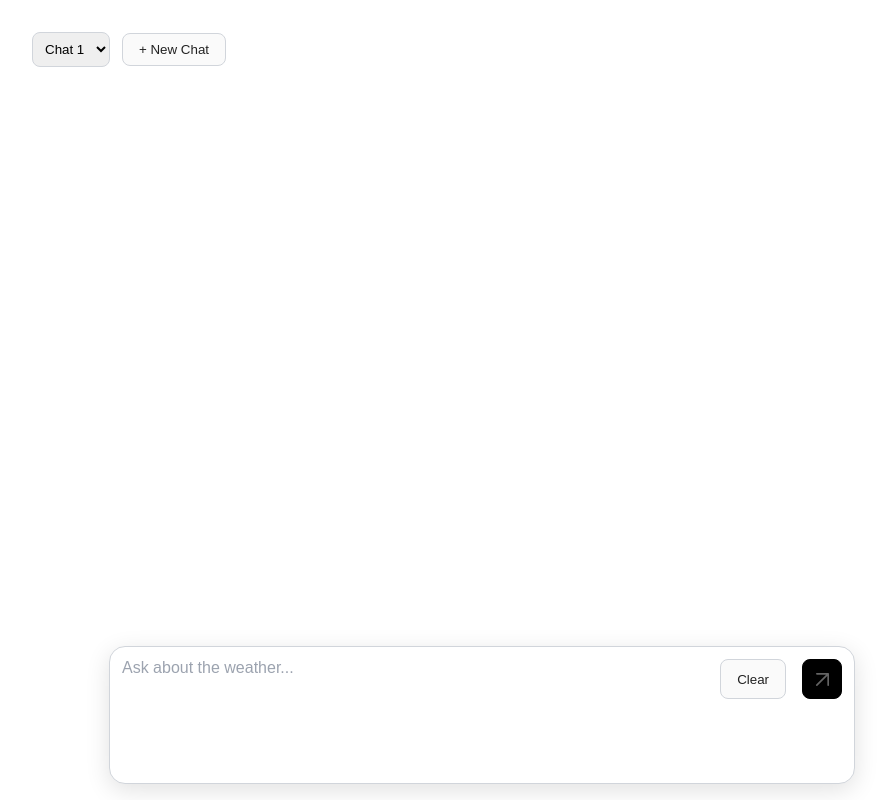
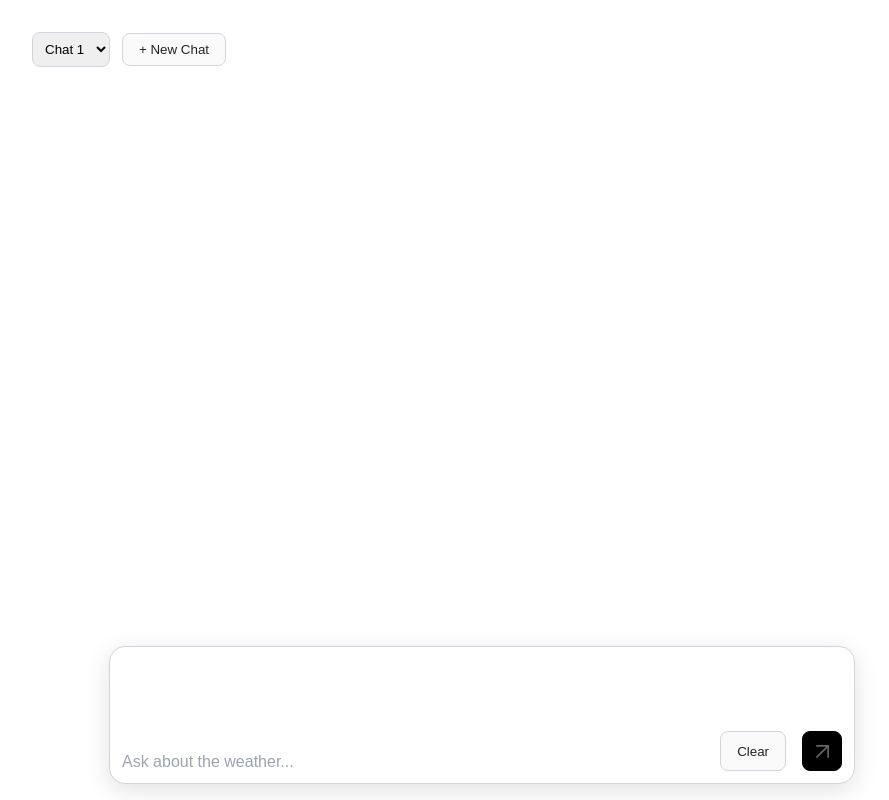
Before and after one commit to shantanugondane/WeatherChatApp, a Next.js app: page / in a window 1280 px wide. Shown: the whole page, without its empty margins (158-1047 px from the left). Built offline with nearby package versions, Linux system fonts and the light colour scheme.

Commit message:
update global.css

```diff
--- a/src/app/globals.css
+++ b/src/app/globals.css
@@ -52,7 +52,7 @@ body {
 
 .chat-input-bar {
   display: flex;
-  align-items: flex-start;
+  align-items: flex-end;
   background: white;
   border: 1px solid #d1d5db;
   border-radius: 16px;
@@ -342,6 +342,7 @@ body {
 
 /* Responsive chat input bar */
 .chat-input-actions {
+  align-self: flex-end;
   display: flex;
   gap: 8px;
 }
@@ -384,3 +385,18 @@ body {
     box-sizing: border-box;
   }
 }
+
+.chat-inner {
+  max-width: 900px;
+  margin: 0 auto;
+  width: 100%;
+  padding-left: 32px;
+  padding-right: 32px;
+}
+
+@media (max-width: 900px) {
+  .chat-inner {
+    padding-left: 8px;
+    padding-right: 8px;
+  }
+}
```
